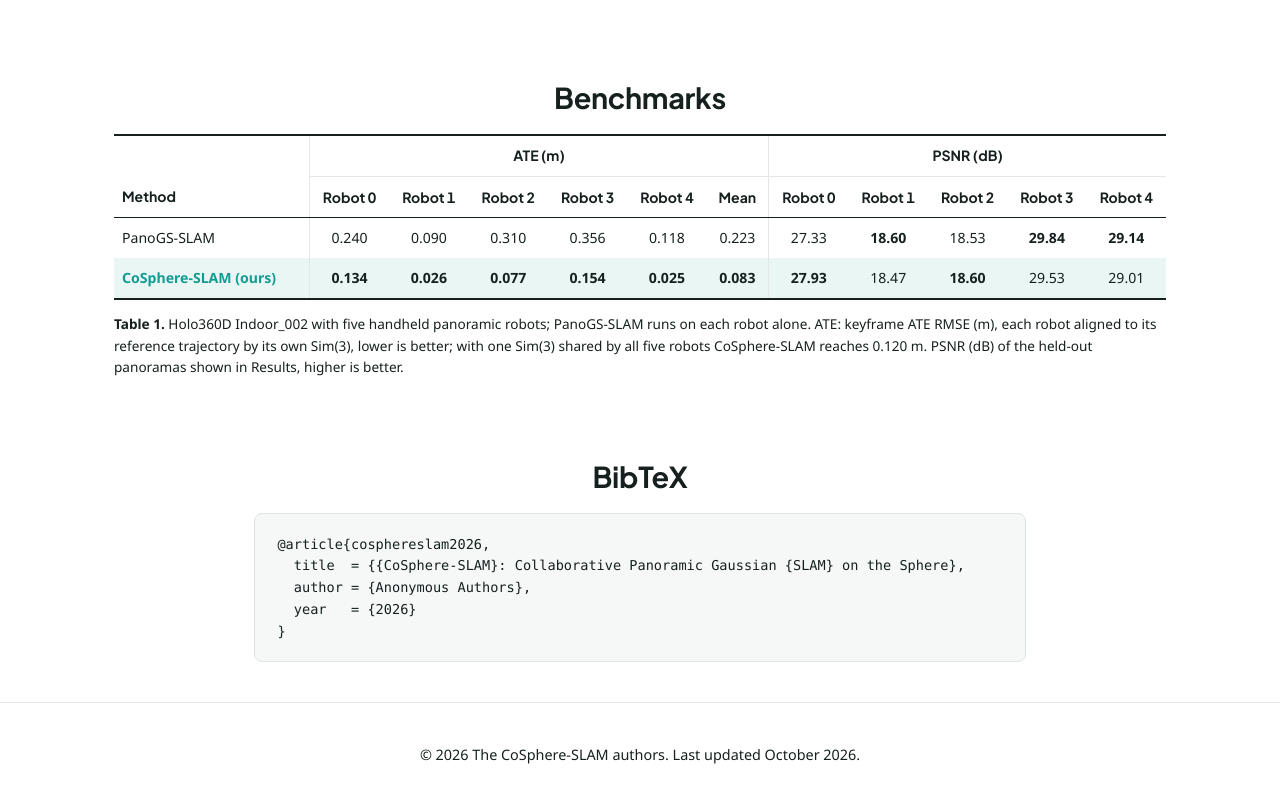
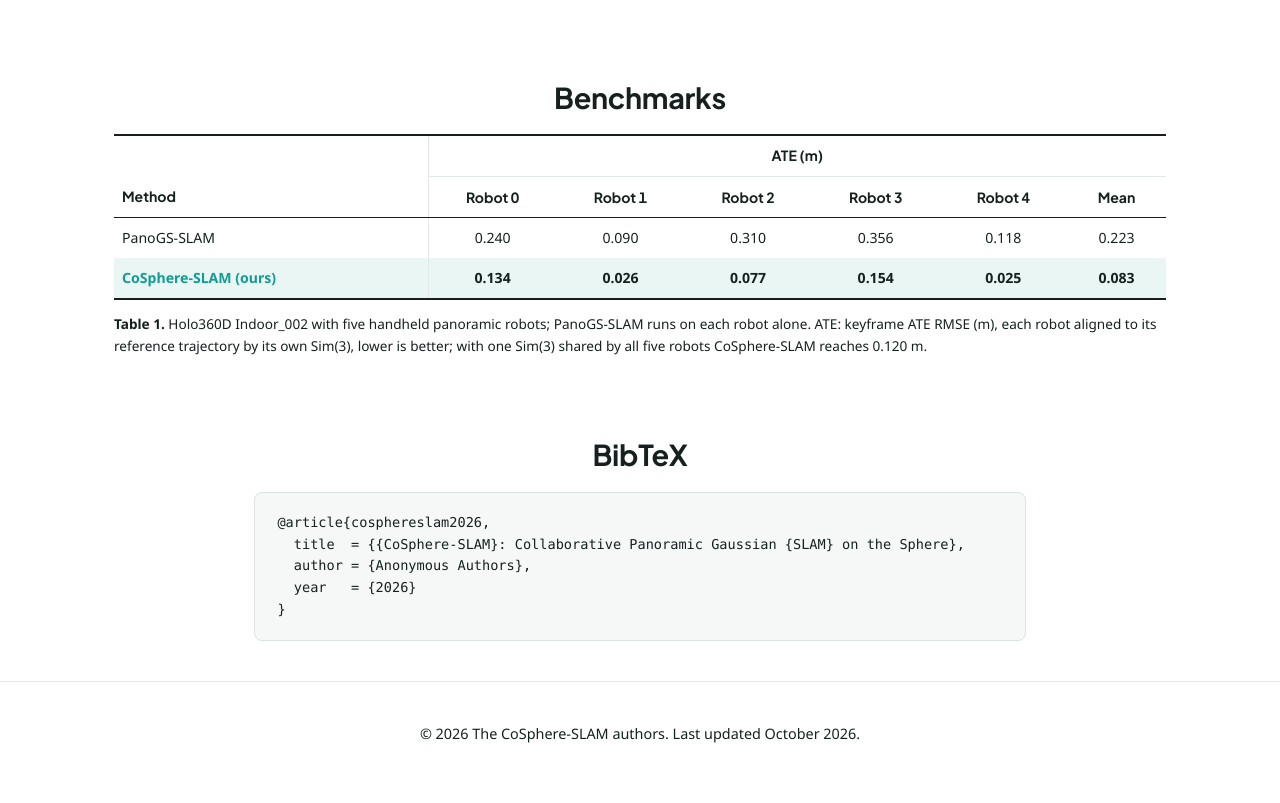
Before and after one commit to CoSphere-SLAM/CoSphere-SLAM.github.io, a plain HTML site: page index.html in a window 1280 px wide. Shown: the part 3861-4664 px from the top of the page. Drawn offline with Linux system fonts and the light colour scheme.

Commit message:
Keep only trajectory error in the results table

```diff
--- a/index.html
+++ b/index.html
@@ -224,15 +224,15 @@ const ROBOTS = FRAMES.map((f, k) => ({
   gt: `assets/render/r${k}_gt.jpg`, single: `assets/render/r${k}_single.jpg`, ours: `assets/render/r${k}_ours.jpg`
 }));
 
-/* Benchmark table; the better value in each column is set in bold (lower ATE, higher PSNR). */
+/* Benchmark table; the better value in each column is set in bold (lower ATE). */
 const BENCH = {
-  note: 'Holo360D Indoor_002 with five handheld panoramic robots; PanoGS-SLAM runs on each robot alone. ATE: keyframe ATE RMSE (m), each robot aligned to its reference trajectory by its own Sim(3), lower is better; with one Sim(3) shared by all five robots CoSphere-SLAM reaches 0.120 m. PSNR (dB) of the held-out panoramas shown in Results, higher is better.',
-  groups: [['ATE (m)', 6], ['PSNR (dB)', 5]],
-  columns: ['Robot 0', 'Robot 1', 'Robot 2', 'Robot 3', 'Robot 4', 'Mean', 'Robot 0', 'Robot 1', 'Robot 2', 'Robot 3', 'Robot 4'],
-  digits: [3, 3, 3, 3, 3, 3, 2, 2, 2, 2, 2],
-  lower: [true, true, true, true, true, true, false, false, false, false, false],
-  rows: [['PanoGS-SLAM', 0.240, 0.090, 0.310, 0.356, 0.118, 0.223, 27.33, 18.60, 18.53, 29.84, 29.14]],
-  ours: ['CoSphere-SLAM (ours)', 0.134, 0.026, 0.077, 0.154, 0.025, 0.083, 27.93, 18.47, 18.60, 29.53, 29.01]
+  note: 'Holo360D Indoor_002 with five handheld panoramic robots; PanoGS-SLAM runs on each robot alone. ATE: keyframe ATE RMSE (m), each robot aligned to its reference trajectory by its own Sim(3), lower is better; with one Sim(3) shared by all five robots CoSphere-SLAM reaches 0.120 m.',
+  groups: [['ATE (m)', 6]],
+  columns: ['Robot 0', 'Robot 1', 'Robot 2', 'Robot 3', 'Robot 4', 'Mean'],
+  digits: [3, 3, 3, 3, 3, 3],
+  lower: [true, true, true, true, true, true],
+  rows: [['PanoGS-SLAM', 0.240, 0.090, 0.310, 0.356, 0.118, 0.223]],
+  ours: ['CoSphere-SLAM (ours)', 0.134, 0.026, 0.077, 0.154, 0.025, 0.083]
 };
 
 const esc = s => String(s ?? '').replace(/[&<>"]/g, c => ({'&': '&amp;', '<': '&lt;', '>': '&gt;', '"': '&quot;'}[c]));
```
